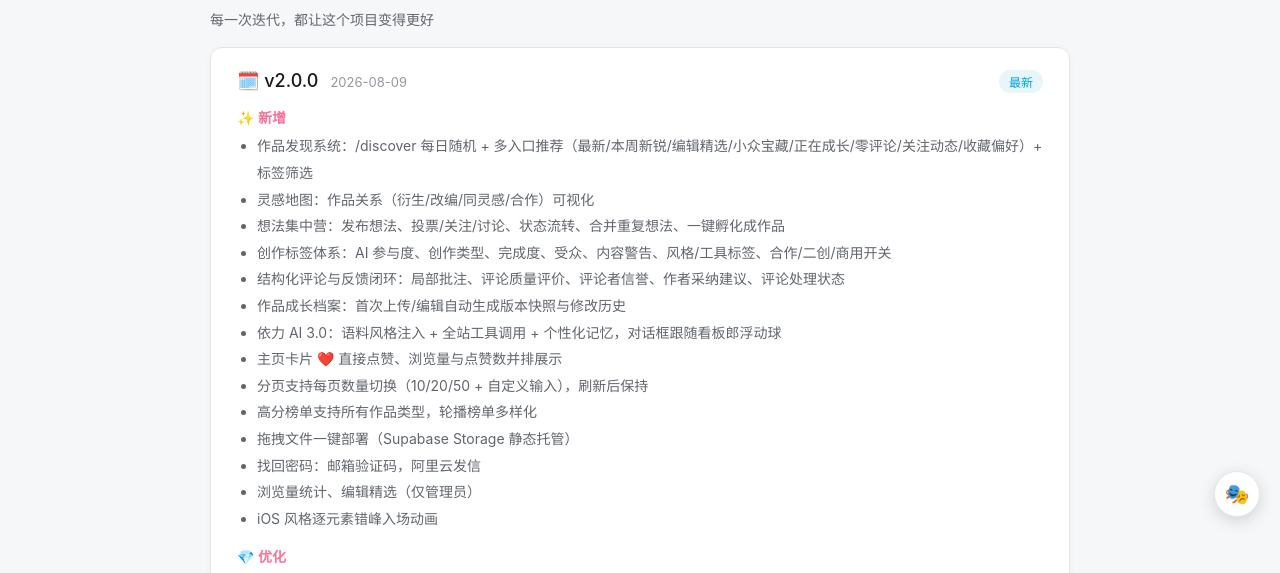
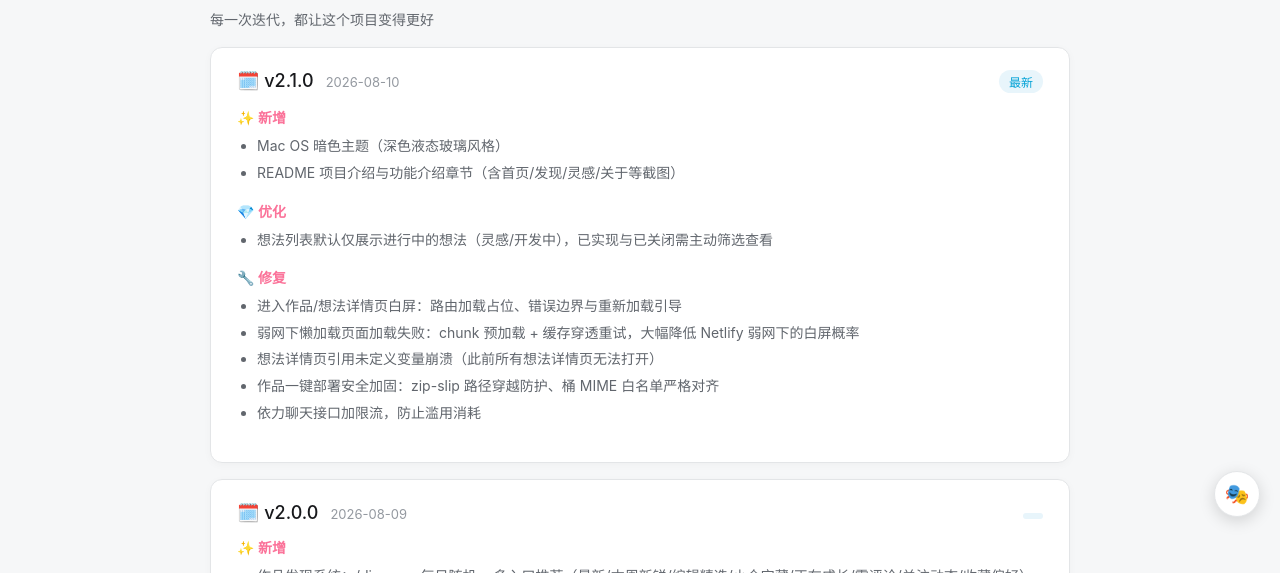
Before and after one commit to EmenWebsiteCollection/yishen-navigation, a React (Vite) app: page /changelog in a window 1280 px wide. Shown: the part 151-724 px from the top of the page. Built offline with nearby package versions, Linux system fonts and the light colour scheme; no server answers.

Commit message:
docs: 更新记录新增 v2.1.0（暗色主题/白屏与弱网加载修复/部署安全加固）

```diff
--- a/package.json
+++ b/package.json
@@ -1,7 +1,7 @@
 {
   "name": "nav-platform",
   "private": true,
-  "version": "2.0.0",
+  "version": "2.1.0",
   "type": "module",
   "scripts": {
     "dev": "vite",
--- a/src/pages/ChangelogPage.jsx
+++ b/src/pages/ChangelogPage.jsx
@@ -52,9 +52,30 @@ const Version = ({ version, date, changes, latest }) => (
 
 const CHANGELOG = [
   {
+    version: 'v2.1.0',
+    date: '2026-08-10',
+    latest: true,
+    changes: {
+      '新增': [
+        'Mac OS 暗色主题（深色液态玻璃风格）',
+        'README 项目介绍与功能介绍章节（含首页/发现/灵感/关于等截图）',
+      ],
+      '优化': [
+        '想法列表默认仅展示进行中的想法（灵感/开发中），已实现与已关闭需主动筛选查看',
+      ],
+      '修复': [
+        '进入作品/想法详情页白屏：路由加载占位、错误边界与重新加载引导',
+        '弱网下懒加载页面加载失败：chunk 预加载 + 缓存穿透重试，大幅降低 Netlify 弱网下的白屏概率',
+        '想法详情页引用未定义变量崩溃（此前所有想法详情页无法打开）',
+        '作品一键部署安全加固：zip-slip 路径穿越防护、桶 MIME 白名单严格对齐',
+        '依力聊天接口加限流，防止滥用消耗',
+      ],
+    },
+  },
+  {
     version: 'v2.0.0',
     date: '2026-08-09',
-    latest: true,
+    latest: false,
     changes: {
       '新增': [
         '作品发现系统：/discover 每日随机 + 多入口推荐（最新/本周新锐/编辑精选/小众宝藏/正在成长/零评论/关注动态/收藏偏好）+ 标签筛选',
```
